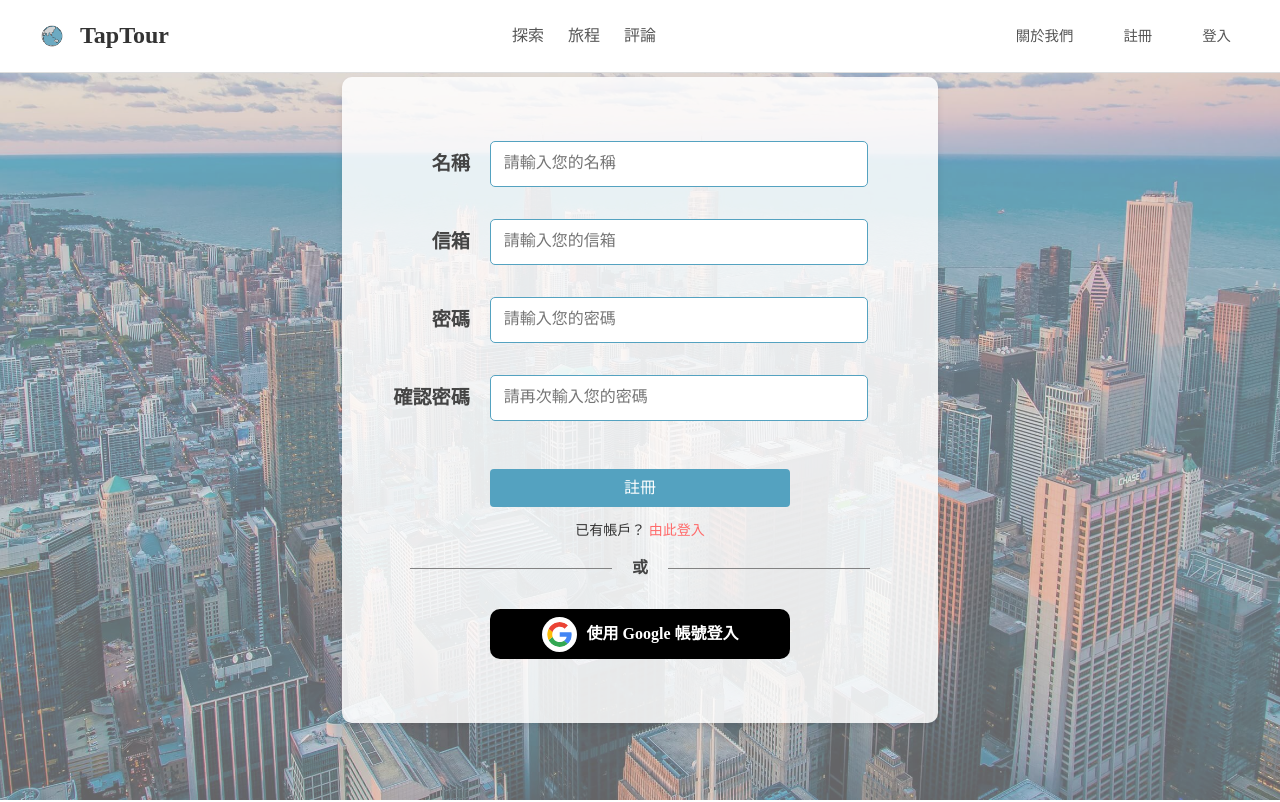
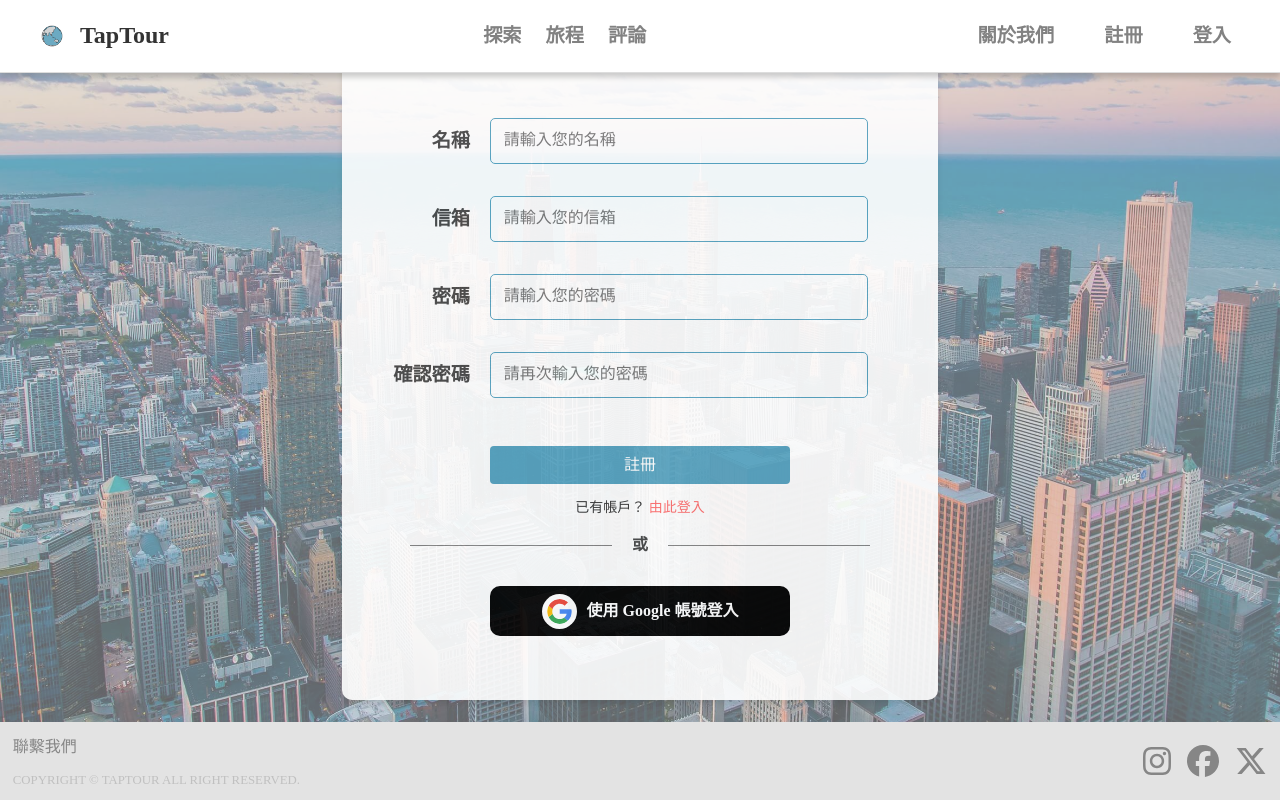
Before and after one commit to brownishgreen/TapTour, a React (Vite) app in the folder frontend/: page /register in a window 1280 px wide. Shown: the top 802 px of the page. Built offline with nearby package versions, Linux system fonts and the light colour scheme.

Commit message:
feat(register): Enhance page design and implement registration route

```diff
--- a/frontend/public/assets/css/style.css
+++ b/frontend/public/assets/css/style.css
@@ -22,10 +22,10 @@
 
 .form-container {
   position: relative;
-  background-color: rgba(255, 255, 255, 0.85);
-  max-width: 500px;
-  width: 100%;
-  margin: 0 auto;
+  background-color: #ffffff;
+  opacity: 0.9;
+  width: 500px;
+  margin: 2rem auto 0 auto;
   padding: 2rem 3rem;
   border-radius: 10px;
   box-shadow: 0 4px 6px rgba(0, 0, 0, 0.1);
@@ -54,6 +54,7 @@
   border: 1.5px solid #54A2C0;
   border-radius: 5px;
   font-size: 1rem;
+  background-color: #ffffff;
 }
 .form-input:focus {
   border-color: #3d8ca5;
@@ -135,4 +136,133 @@
   padding: 5px;
 }
 
+.header {
+  position: fixed;
+  top: 0;
+  left: 0;
+  right: 0;
+  z-index: 1000;
+  display: flex;
+  justify-content: space-between;
+  align-items: center;
+  padding: 1rem 2rem;
+  background-color: #ffffff;
+  border-bottom: 1px solid #ddd;
+  box-shadow: 0 4px 6px rgba(0, 0, 0, 0.2);
+}
+.header__logo {
+  display: flex;
+  align-items: center;
+  gap: 0.5rem;
+}
+.header__logo img {
+  height: 40px;
+}
+.header__logo span {
+  font-size: 1.5rem;
+  font-weight: bold;
+  color: #333;
+}
+.header__nav {
+  display: flex;
+  gap: 1.5rem;
+}
+.header__nav .header__link {
+  color: #828282;
+  text-decoration: none;
+  font-size: 1.2rem;
+  font-weight: 700;
+}
+.header__nav .header__link:hover {
+  color: #54A2C0;
+}
+.header__actions {
+  display: flex;
+  gap: 1rem;
+}
+.header__actions .header__button {
+  padding: 0.5rem 1rem;
+  border: 1px solid transparent;
+  border-radius: 4px;
+  font-size: 1.2rem;
+  font-weight: 700;
+  text-decoration: none;
+  color: #828282;
+  background-color: transparent;
+}
+.header__actions .header__button--primary {
+  background-color: #54A2C0;
+  color: white;
+  border-color: #54A2C0;
+}
+.header__actions .header__button--primary:hover {
+  background-color: #3d8ca5;
+}
+.header__actions .header__button:hover {
+  color: #54A2C0;
+  border-color: #54A2C0;
+}
+
+.footer {
+  display: flex;
+  justify-content: space-between;
+  align-items: center;
+  background-color: #ffffff;
+  width: 100%;
+  bottom: 0;
+}
+.footer__links {
+  margin-left: 0.8rem;
+}
+.footer__links ul {
+  list-style: none;
+  padding: 0;
+  margin-bottom: 1rem;
+}
+.footer__links ul li {
+  margin-bottom: 0.5rem;
+}
+.footer__links ul li a {
+  color: #444444;
+  text-decoration: none;
+}
+.footer__links ul li a:hover {
+  color: #54A2C0;
+}
+.footer__links p {
+  color: #bababa;
+  font-size: 0.8rem;
+}
+.footer__socials {
+  display: flex;
+  gap: 1rem;
+  margin-right: 0.8rem;
+}
+.footer__socials a {
+  color: #444444;
+  font-size: 1rem;
+}
+.footer__socials a:hover {
+  color: #54A2C0;
+}
+
+.register-page {
+  display: flex;
+  flex-direction: column;
+  min-height: 100vh;
+}
+.register-page header {
+  flex-shrink: 0;
+}
+.register-page main {
+  position: relative;
+  flex: 1;
+  display: flex;
+  justify-content: center;
+  align-items: center;
+}
+.register-page footer {
+  flex-shrink: 0;
+}
+
 /*# sourceMappingURL=style.css.map */
--- a/frontend/src/App.jsx
+++ b/frontend/src/App.jsx
@@ -1,16 +1,17 @@
 import React from 'react'
 import { BrowserRouter as Router, Routes, Route } from 'react-router-dom'
-import RegisterForm from './components/RegisterForm'
-import Header from './components/Header'
-import Footer from './components/Footer'
+import RegisterPage from './pages/RegisterPage'
+// import Header from './components/Header'
+// import Footer from './components/Footer'
 
 function App() {
   return (
-    <div className="app">
-      <Header />
-      <RegisterForm />
-      <Footer />
-    </div>
+    <Router>
+      <Routes>
+        <Route path="/" element={<h1>首頁</h1>} />
+        <Route path="/register" element={<RegisterPage />} />
+      </Routes>
+    </Router>
   )
 }
 
--- a/frontend/src/components/Footer.jsx
+++ b/frontend/src/components/Footer.jsx
@@ -1,7 +1,11 @@
 import React from 'react'
 import '../scss/components/_footer.scss'
 import { FontAwesomeIcon } from '@fortawesome/react-fontawesome'
-import { faInstagram, faFacebook, faXTwitter } from '@fortawesome/free-brands-svg-icons'
+import {
+  faInstagram,
+  faFacebook,
+  faXTwitter,
+} from '@fortawesome/free-brands-svg-icons'
 
 const Footer = () => {
   return (
@@ -9,8 +13,9 @@ const Footer = () => {
       {/*左邊的連結區塊*/}
       <div className="footer__links">
         <ul>
-          <li><a href="#">關於 TapTour</a></li>
-          <li><a href="#">聯繫我們</a></li>
+          <li>
+            <a href="#">聯繫我們</a>
+          </li>
         </ul>
         <p>COPYRIGHT © TAPTOUR ALL RIGHT RESERVED.</p>
       </div>
--- a/frontend/src/components/Header.jsx
+++ b/frontend/src/components/Header.jsx
@@ -1,6 +1,7 @@
 import React from 'react'
 import '../scss/components/_header.scss'
 import logo from '../assets/images/500.png'
+import { Link } from 'react-router-dom'
 
 const Header = () => {
   return (
@@ -10,14 +11,26 @@ const Header = () => {
         <span>TapTour</span>
       </div>
       <nav className="header__nav">
-        <a href="/explore" className="header__link">探索</a>
-        <a href="/trips" className="header__link">旅程</a>
-        <a href="/reviews" className="header__link">評論</a>
+        <Link to="/explore" className="header__link">
+          探索
+        </Link>
+        <Link to="/trips" className="header__link">
+          旅程
+        </Link>
+        <Link to="/reviews" className="header__link">
+          評論
+        </Link>
       </nav>
       <div className="header__actions">
-        <a href="/about" className="header__button">關於我們</a>
-        <a href="/register" className="header__button">註冊</a>
-        <a href="/login" className="header__button">登入</a>
+        <Link to="/about" className="header__button">
+          關於我們
+        </Link>
+        <Link to="/register" className="header__button">
+          註冊
+        </Link>
+        <Link to="/login" className="header__button">
+          登入
+        </Link>
       </div>
     </header>
   )
--- a/frontend/src/components/RegisterForm.jsx
+++ b/frontend/src/components/RegisterForm.jsx
@@ -1,6 +1,5 @@
 const RegisterForm = () => {
   return (
-    <div className="signup-background">
     <div className="form-container">
       <form>
         <div className="form-group">
@@ -74,7 +73,6 @@ const RegisterForm = () => {
         </div>
       </form>
     </div>
-    </div>
   )
 }
 
--- /dev/null
+++ b/frontend/src/pages/RegisterPage.jsx
@@ -0,0 +1,17 @@
+import Header from '../components/Header'
+import Footer from '../components/Footer'
+import RegisterForm from '../components/RegisterForm'
+
+const RegisterPage = () => {
+  return (
+    <div className="register-page signup-background">
+      <Header />
+      <main>
+        <RegisterForm />
+      </main>
+      <Footer />
+    </div>
+  )
+}
+
+export default RegisterPage
--- a/frontend/src/scss/components/_app.scss
+++ /dev/null
@@ -1,13 +0,0 @@
-.app {
-  min-height: 100vh;
-  display: flex;
-  flex-direction: column;
-  padding-top: 80px;  // Header 的高度，根據實際調整
-
-  .register-form {
-    flex: 1;
-    padding: 2rem;
-    max-width: 600px;
-    margin: 0 auto;
-  }
-}
--- a/frontend/src/scss/components/_footer.scss
+++ b/frontend/src/scss/components/_footer.scss
@@ -1,13 +1,15 @@
-@import '../abstracts/variables';
+@use '../abstracts/variables' as*;
 
 .footer {
   display: flex;
   justify-content: space-between;
   align-items: center;
-  padding: 2rem;
   background-color: $background-color;
+  width: 100%;
+  bottom: 0;
 
   &__links {
+    margin-left: 0.8rem;
     ul {
       list-style: none;
       padding: 0;
@@ -36,10 +38,11 @@
   &__socials {
     display: flex;
     gap: 1rem;
+    margin-right: 0.8rem;
 
     a {
       color: $text-color;
-      font-size: 1.5rem;
+      font-size: $font-size-base;
 
       &:hover {
         color: $primary-color;
--- a/frontend/src/scss/components/_form.scss
+++ b/frontend/src/scss/components/_form.scss
@@ -4,9 +4,9 @@
 .form-container {
   position: relative;
   background-color: $background-color;
-  max-width: 500px;
-  width: 100%;
-  margin: 0 auto;
+  opacity: 0.9;
+  width: 500px;
+  margin: 2rem auto 0 auto;
   padding: 2rem 3rem;
   border-radius: 10px;
   box-shadow: 0 4px 6px rgba(0, 0, 0, 0.1);
--- a/frontend/src/scss/components/_header.scss
+++ b/frontend/src/scss/components/_header.scss
@@ -1,4 +1,4 @@
-@import '../abstracts/variables';
+@use '../abstracts/variables' as*;
 
 .header {
   position: fixed;
@@ -12,6 +12,7 @@
   padding: 1rem 2rem;
   background-color: $background-color;
   border-bottom: 1px solid #ddd;
+  box-shadow: 0 4px 6px rgba(0, 0, 0, 0.2);
 
   &__logo {
     display: flex;
@@ -34,9 +35,10 @@
     gap: 1.5rem;
 
     .header__link {
-      color: #555;
+      color: $secondary-color;
       text-decoration: none;
-      font-size: 1rem;
+      font-size: $font-size-large;
+      font-weight: $font-weight-bold;
 
       &:hover {
         color: $primary-color;
@@ -52,9 +54,10 @@
       padding: 0.5rem 1rem;
       border: 1px solid transparent;
       border-radius: 4px;
-      font-size: 0.9rem;
+      font-size: $font-size-large;
+      font-weight: $font-weight-bold;
       text-decoration: none;
-      color: #555;
+      color: $secondary-color;
       background-color: transparent;
 
       &--primary {
--- /dev/null
+++ b/frontend/src/scss/pages/_register.scss
@@ -0,0 +1,21 @@
+@use '../abstracts/_mixins' as *;
+
+.register-page {
+  display: flex;
+  flex-direction: column;
+  min-height: 100vh;
+
+  header {
+    flex-shrink: 0; // 固定 Header
+  }
+
+  main {
+    position: relative;
+    flex: 1;
+    @include flex-center();
+  }
+
+  footer {
+    flex-shrink: 0; // 固定 Footer
+  }
+}
--- a/frontend/src/scss/style.scss
+++ b/frontend/src/scss/style.scss
@@ -7,3 +7,4 @@
 @use './components/form-actions';
 @use './components/header';
 @use './components/footer';
+@use './pages/register';
```
Also changed, not shown: 1 other file (tests, documents, lock files or other folders). Lines whose indentation alone changed are shown as unchanged.
